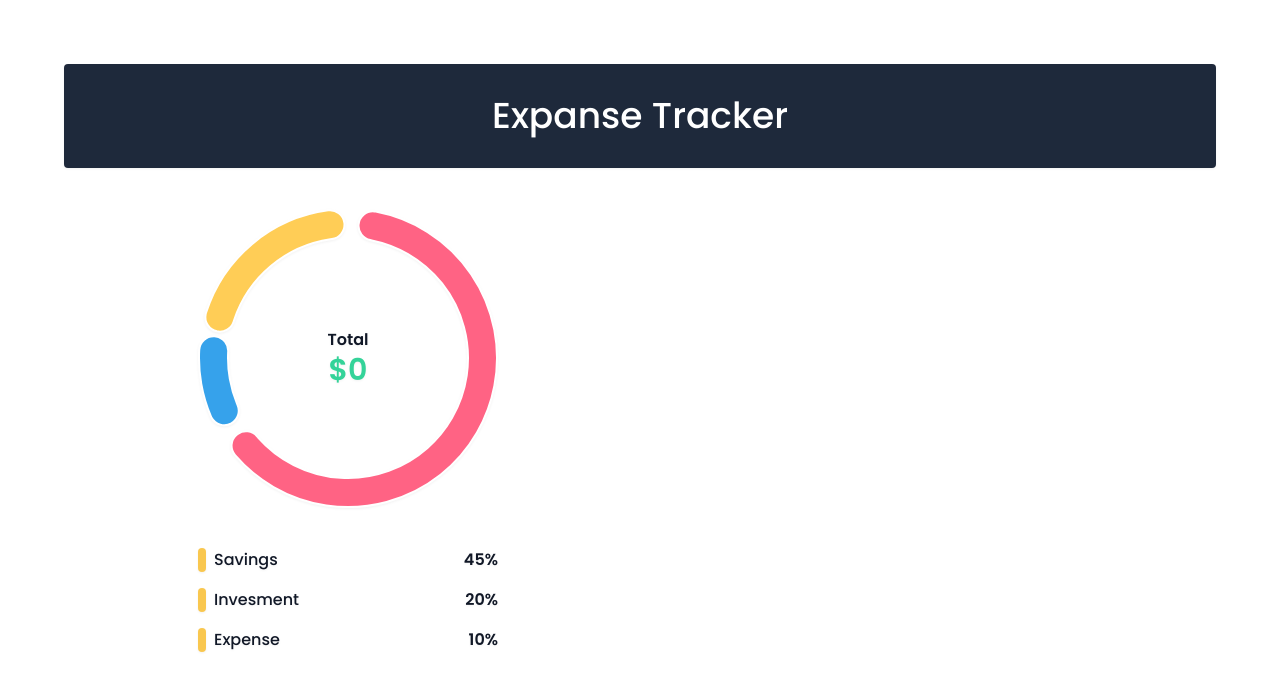
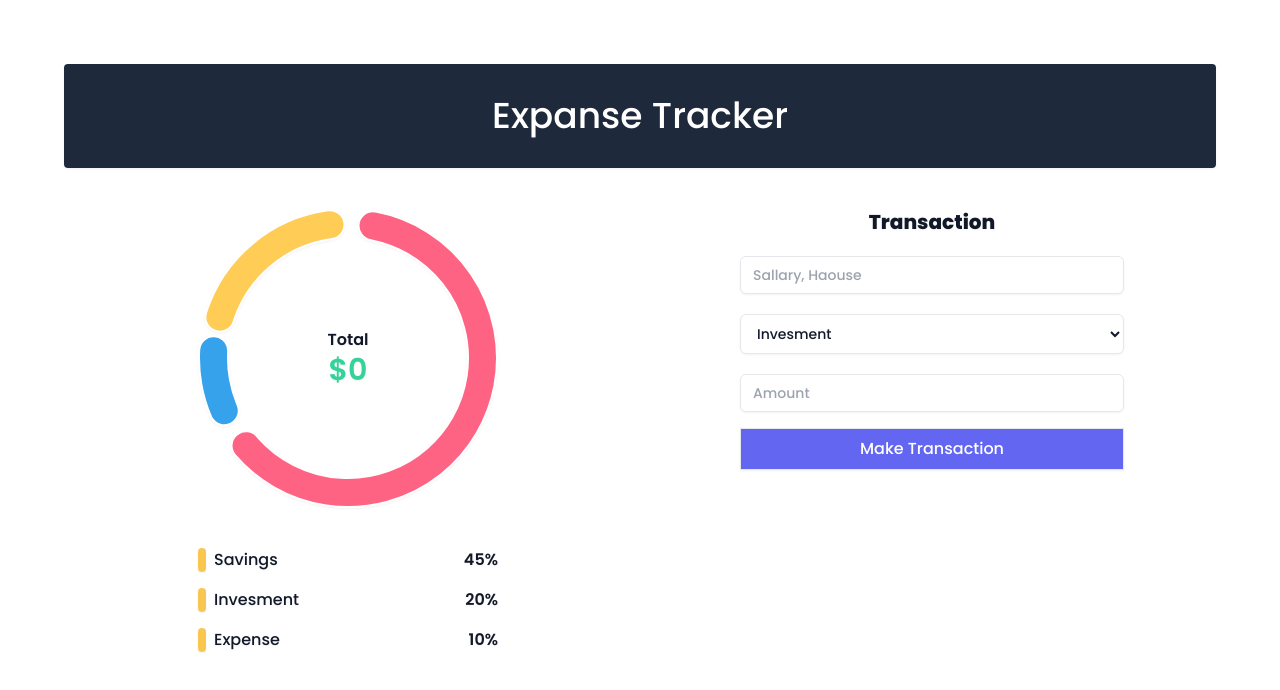
Before and after one commit to PrastowoAdi/expanse_tracker_client, a React (Create React App) app: page / in a window 1280 px wide. Shown: the top 690 px of the page. Built offline with nearby package versions, Linux system fonts and the light colour scheme.

Commit message:
add form component

```diff
--- a/package.json
+++ b/package.json
@@ -10,6 +10,7 @@
     "react": "^18.2.0",
     "react-chartjs-2": "^5.2.0",
     "react-dom": "^18.2.0",
+    "react-hook-form": "^7.42.1",
     "react-scripts": "5.0.1",
     "web-vitals": "^2.1.4"
   },
--- a/src/App.css
+++ b/src/App.css
@@ -32,3 +32,7 @@
   margin-left: auto;
   margin-right: auto;
 }
+
+.form-input {
+  @apply mt-1 block w-full py-2 px-3 border border-gray-200 bg-white rounded-md focus:outline-none focus:ring-indigo-500 sm:text-sm;
+}
--- a/src/App.js
+++ b/src/App.js
@@ -1,4 +1,5 @@
 import "./App.css";
+import Form from "./components/Form";
 import Graph from "./components/Graph";
 function App() {
   return (
@@ -13,6 +14,7 @@
           {/* Chart */}
           <Graph />
           {/* Form */}
+          <Form />
         </div>
       </div>
     </div>
--- /dev/null
+++ b/src/components/Form.js
@@ -0,0 +1,46 @@
+import React from "react";
+import { useForm } from "react-hook-form";
+
+export default function Form() {
+  const { register, handleSubmit, resetField } = useForm();
+  const onSubmit = (data) => {
+    console.log(data);
+  };
+  return (
+    <div className="form max-w-sm mx-auto w-96">
+      <h1 className="font-bold pb-4 text-xl">Transaction</h1>
+      <form id="form" onSubmit={handleSubmit(onSubmit)}>
+        <div className="grid gap-4">
+          <div className="input-group">
+            <input
+              {...register("name")}
+              type="text"
+              placeholder="Sallary, Haouse"
+              className="form-input"
+            />
+          </div>
+          <select className="form-input" {...register("type")}>
+            <option value="Invesment" defaultValue>
+              Invesment
+            </option>
+            <option value="Expanse">Expanse</option>
+            <option value="Saving">Saving</option>
+          </select>
+          <div className="input-group">
+            <input
+              type="text"
+              placeholder="Amount"
+              className="form-input"
+              {...register("amount")}
+            />
+          </div>
+          <div className="submit-btn">
+            <button className="border py-2 text-white bg-indigo-500 w-full">
+              Make Transaction
+            </button>
+          </div>
+        </div>
+      </form>
+    </div>
+  );
+}
```
Also changed, not shown: 1 other file (tests, documents, lock files or other folders).
